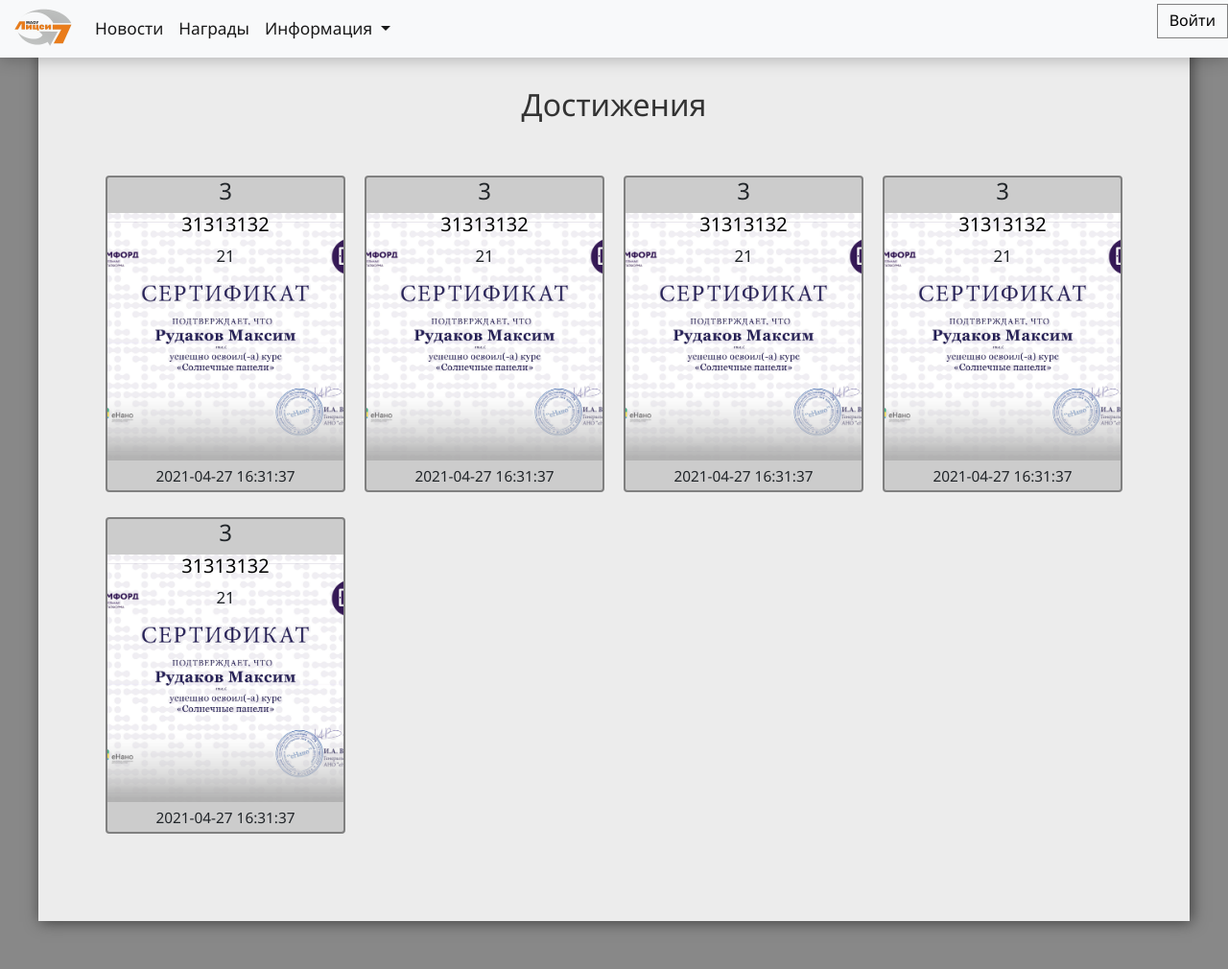
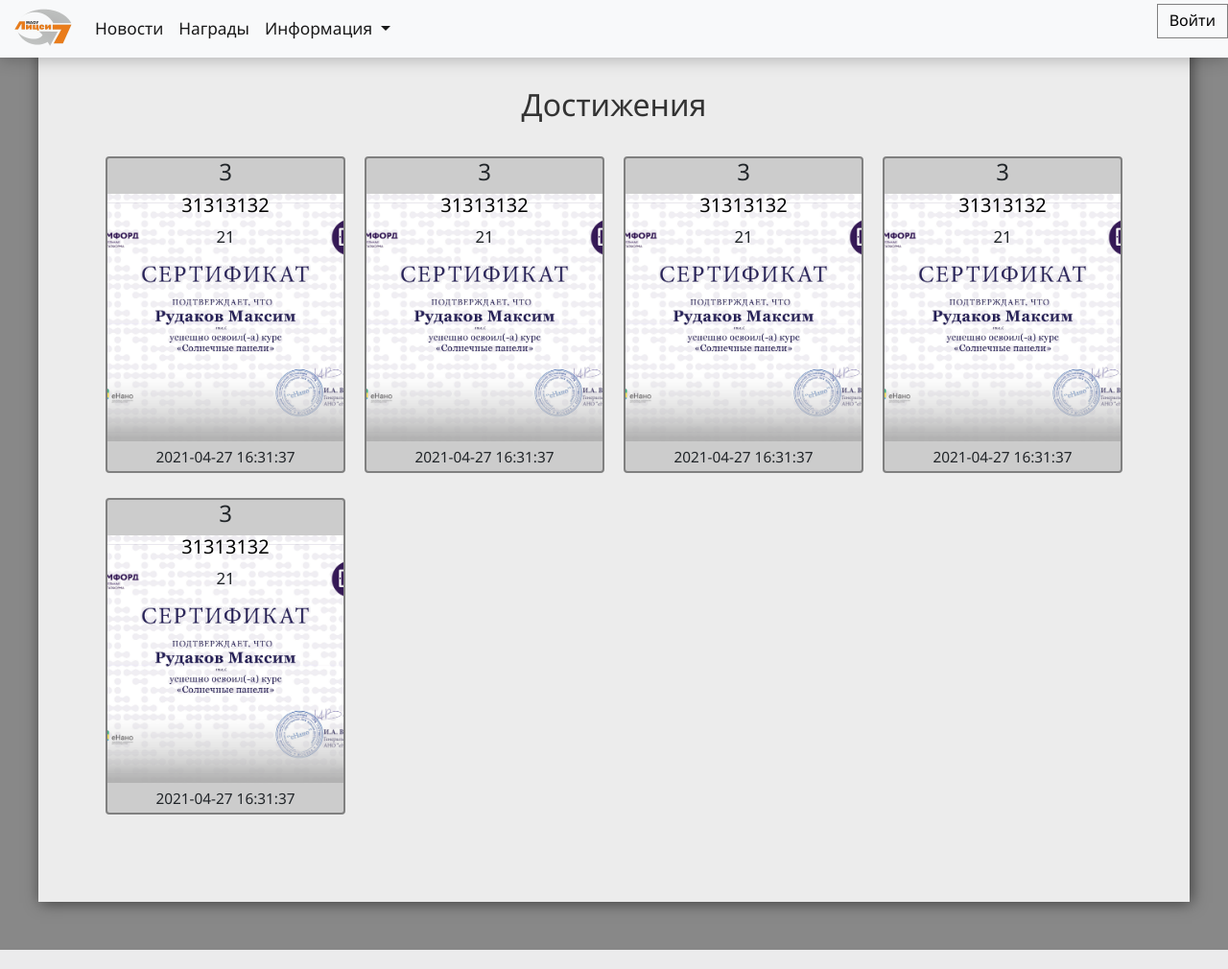
Before and after one commit to Massering/lyceum7, a Flask app: page /awards in a window 1280 px wide. Shown: the whole page at 96% size. Run offline with Flask 2, Linux system fonts and the light colour scheme; data comes from the database, SQL or seed files in the repository; both versions use the stored data as it was after the commit; some libraries are stand-ins or nearby versions.

Commit message:
release 0.1

```diff
--- a/app/static/css/style.css
+++ b/app/static/css/style.css
@@ -1,7 +1,3 @@
-html {
-    #mix-blend-mode: exclusion;
-}
-
 body {
     background-color: #888888;
     font-family: "Segoe UI";
@@ -48,9 +44,9 @@
 }
 
 .main {
-    margin-top: -30px;
+    margin-top: -50px;
     margin-bottom: 50px;
-    padding: 50px;
+    padding: 70px;
     max-width: 1200px;
 
     background-color: #ececec;
@@ -144,7 +140,7 @@
 }
 
 .awards_block {
-    padding: 25px;
+    padding: 5px;
 
     align-items: left;
     display: flex;
@@ -183,6 +179,16 @@
     background-position: center;
 }
 
+.info_block {
+    line-height: 30px;
+    align-items: center;
+}
+
+.img_container {
+    margin-bottom: 15px;
+    text-align: center;
+}
+
 p {
     margin-bottom: 1rem;
 }
```
Also changed, not shown: app/db/app_data.sqlite.
